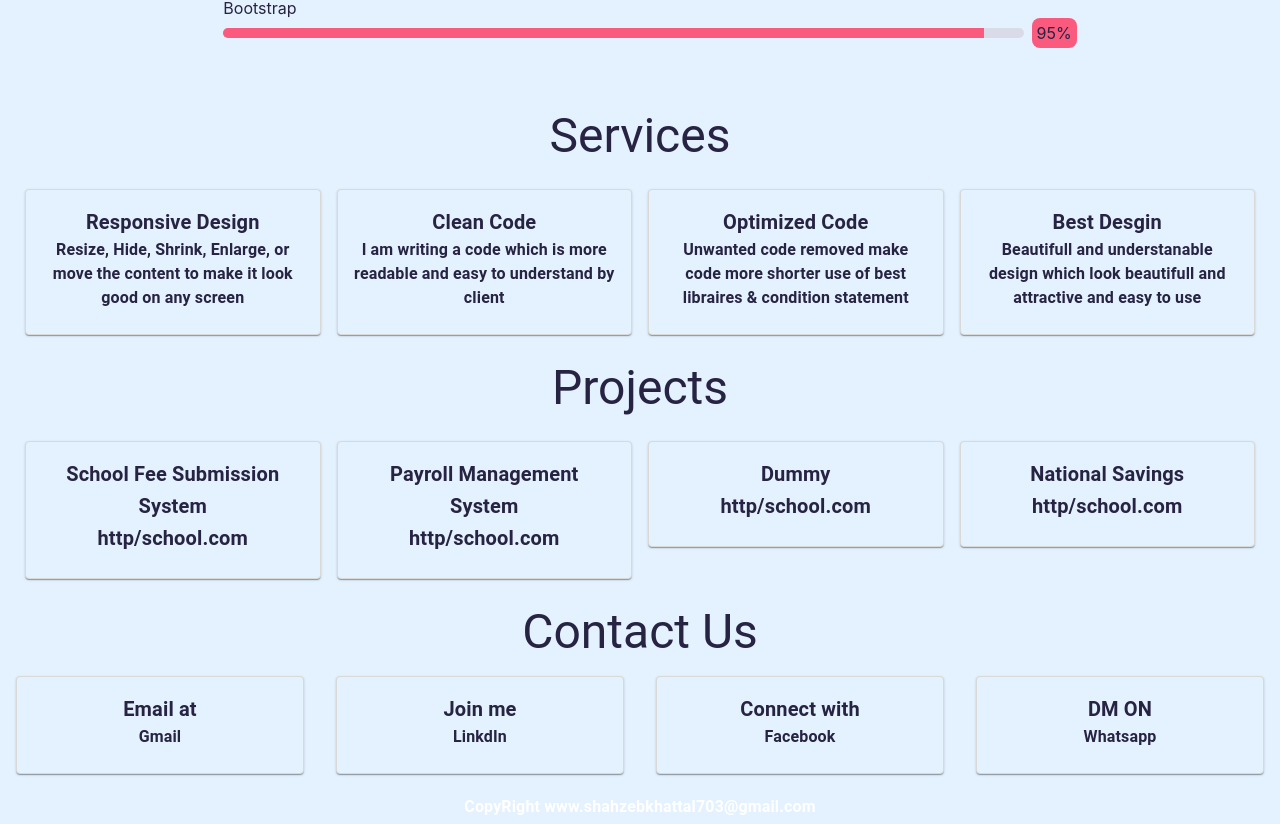
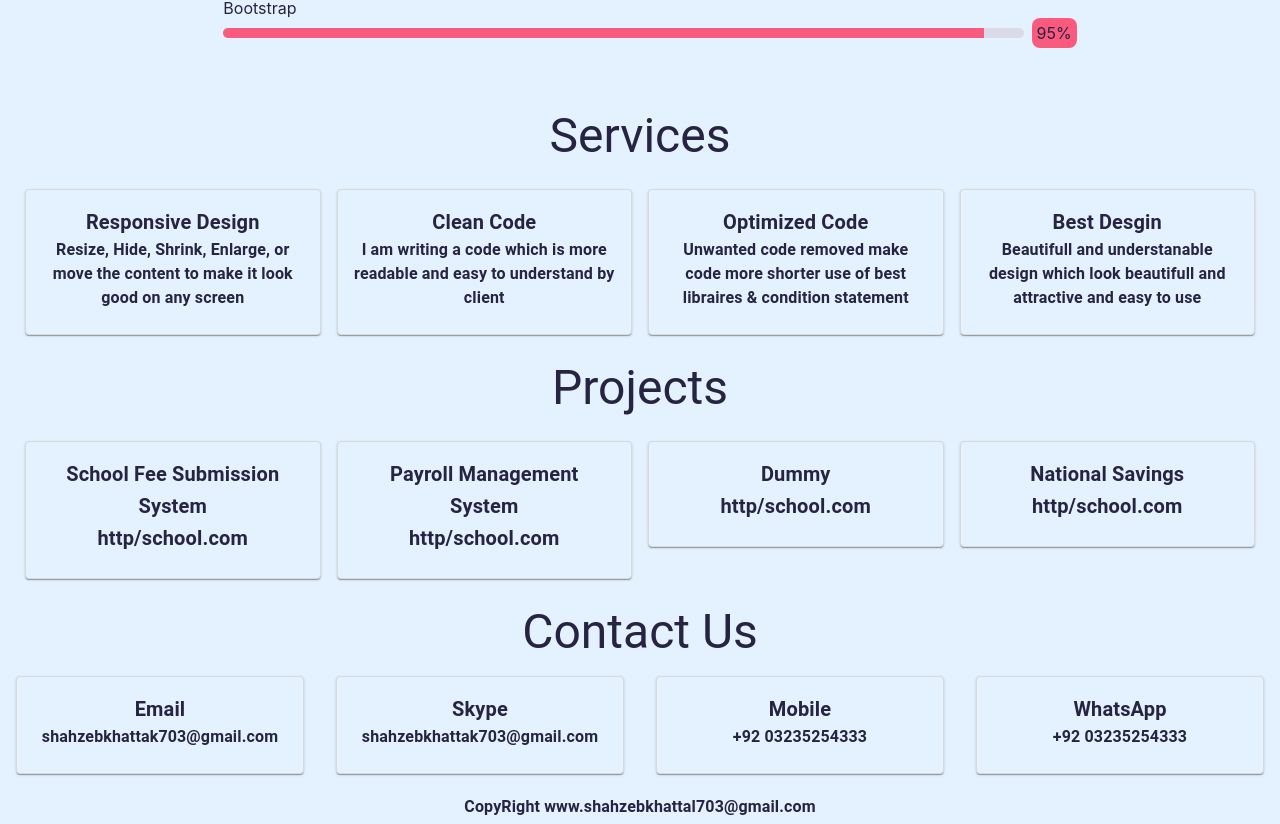
Before and after one commit to musdev-1/MyPortfolio, a React (Create React App) app: page / in a window 1280 px wide. Shown: the part 1740-2564 px from the top of the page. Built offline with nearby package versions, Linux system fonts and the light colour scheme.

Commit message:
portfolio

```diff
--- a/src/components/ContactForm.jsx
+++ b/src/components/ContactForm.jsx
@@ -8,27 +8,24 @@ import React from "react";
 const contactInfo = [
   {
     id: "1",
-    title: "Email at",
-    description: "Gmail",
-    link: "shahzebkhattak703@gmail.com",
+    title: "Email",
+    description: "shahzebkhattak703@gmail.com",
+    // link: "shahzebkhattak703@gmail.com",
   },
   {
     id: "2",
-    title: "Join me ",
-    description: "LinkdIn",
-    link: "https://www.linkedin.com/in/shahzeb-rehman-khattak-5723b7219/",
+    title: "Skype",
+    description: "shahzebkhattak703@gmail.com",
   },
   {
     id: "3",
-    title: "Connect with",
-    description: "Facebook",
-    link: "https://www.facebook.com/",
+    title: "Mobile ",
+    description: "+92 03235254333",
   },
   {
     id: "4",
-    title: "DM ON",
-    description: "Whatsapp",
-    link: "03235254333",
+    title: "WhatsApp",
+    description: "+92 03235254333",
   },
 ];
 
@@ -118,15 +115,7 @@ const ContactForm = () => {
                               cursor: "pointer",
                             }}
                           >
-                            <a
-                              href={item.link}
-                              style={{
-                                textDecoration: "none",
-                                color: "#272343",
-                              }}
-                            >
-                              {item.description}
-                            </a>
+                            {item.description}
                           </Typography>
                         </CardContent>
                       </Card>
--- a/src/components/Footer.jsx
+++ b/src/components/Footer.jsx
@@ -8,7 +8,7 @@ const Footer = () => {
         <Grid item md={12} xs={12}>
           <Typography
             sx={{
-              color: "white",
+              color: "#272343",
               fontWeight: 600,
               fontSize: "16px",
               textAlign: "CENTER",
```
